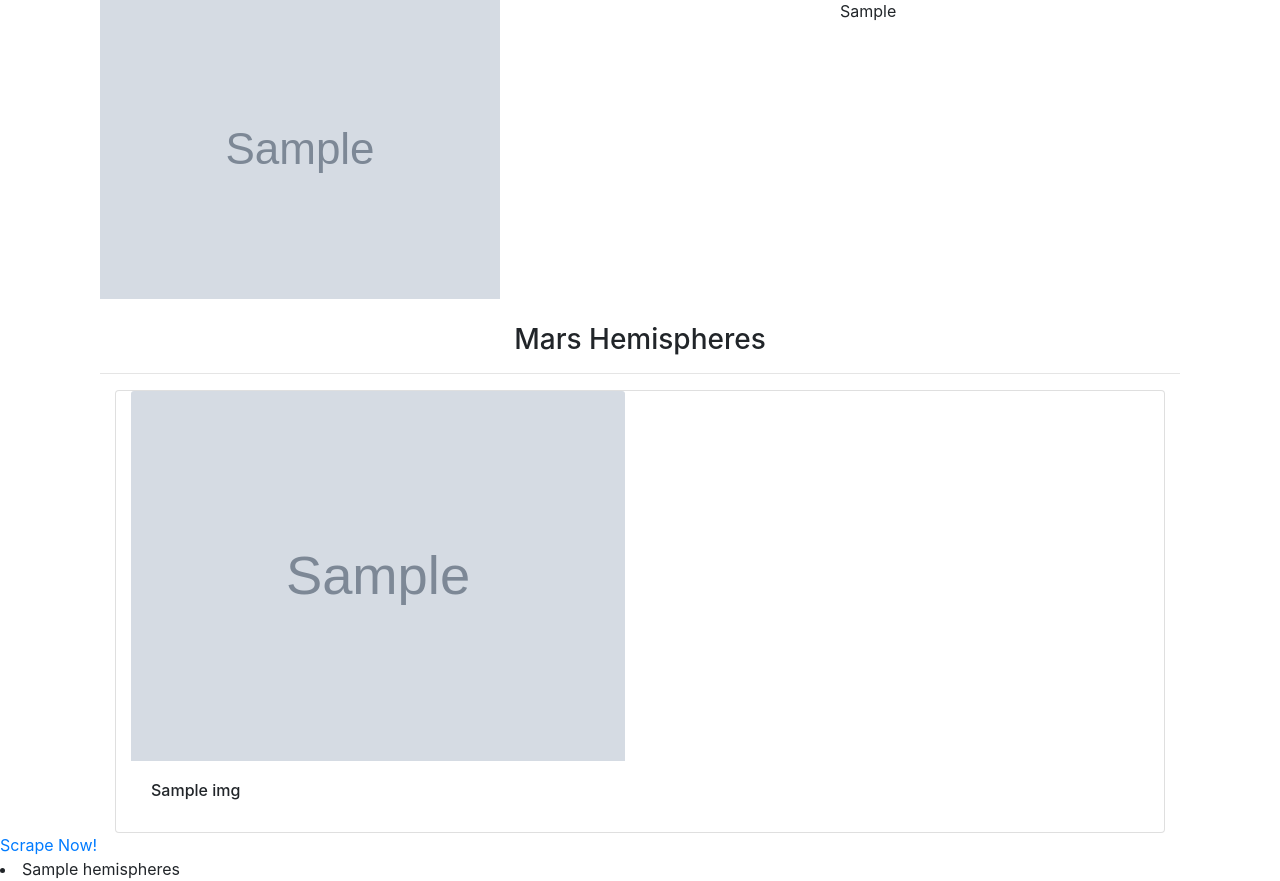
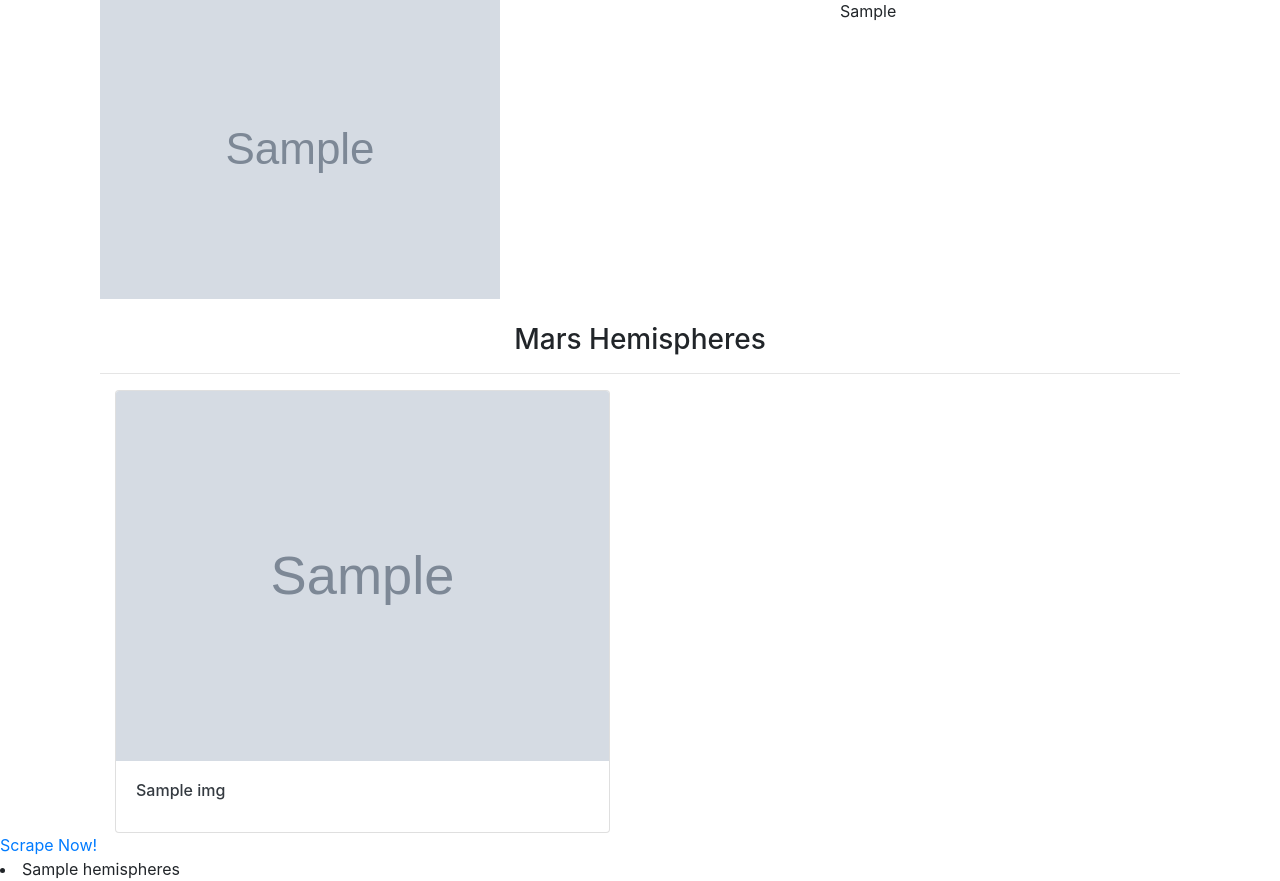
Before and after one commit to tratnikc/web-scraping-challenge, a Flask app: page / in a window 1280 px wide. Shown: the part 396-1277 px from the top of the page. Run offline with Flask 2, Linux system fonts and the light colour scheme; grey boxes marked "Sample" are stand-in pictures; a database or web service that is not in the repository returns one stand-in record (values such as "Sample title"); some libraries are stand-ins or nearby versions.

Commit message:
create a card deck inside the row

```diff
--- a/mission-to-mars/templates/index.html
+++ b/mission-to-mars/templates/index.html
@@ -43,22 +43,28 @@
             <h3 class="text-center">Mars Hemispheres</h3>
             <div class="container">
                 <hr>
-                {% for img in mars_record.hemispheres %}
+
                 <div class="card-deck">
                     <div class="col-md-12">
-                        <div class="card">
+                        <div class="row">
+                            <!-- create a card deck inside the row -->
+                            {% for img in mars_record.hemispheres %}
                             <div class="col-md-6">
-                                <img class="card-img-top" src="{{ img.img_url }}" alt="{{ img.title }}">
-                                <div class="card-body">
-                                  <h6 class="card-title">{{ img.title }}</h6>
+                                <div class="card text-dark bg-white" style="max-width: 100%;">
+                                    <img class="card-img-top" src="{{ img.img_url }}" alt="{{ img.title }}">
+                                    <div class="card-body">
+                                        <h6 class="card-title">{{ img.title }}</h6>
+                                    </div>
+
                                 </div>
                             </div>
+                            {% endfor %}
+                        </div>
 
-                        </div>
                     </div>
 
                 </div>
-                {% endfor %}
+
 
             </div>
 
```
